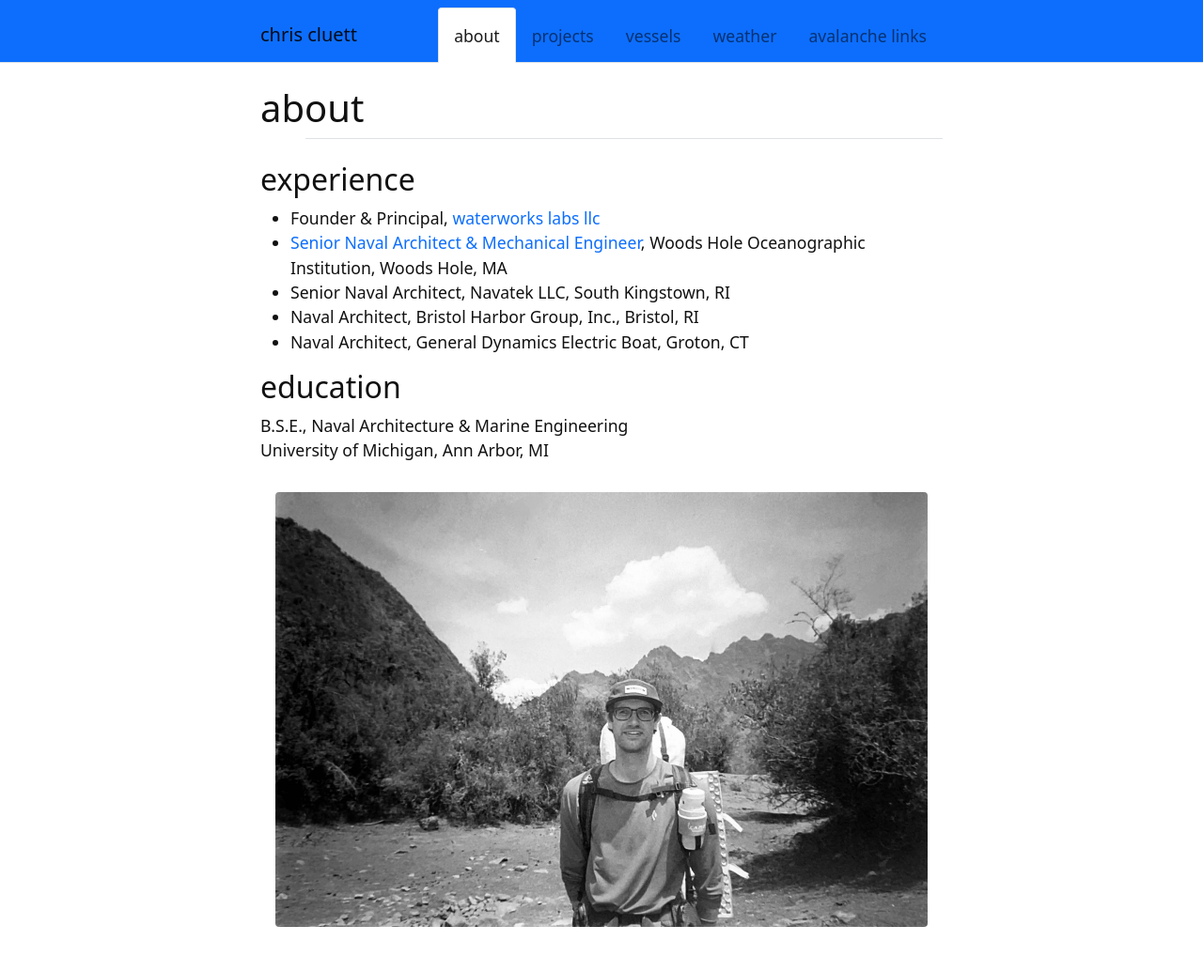
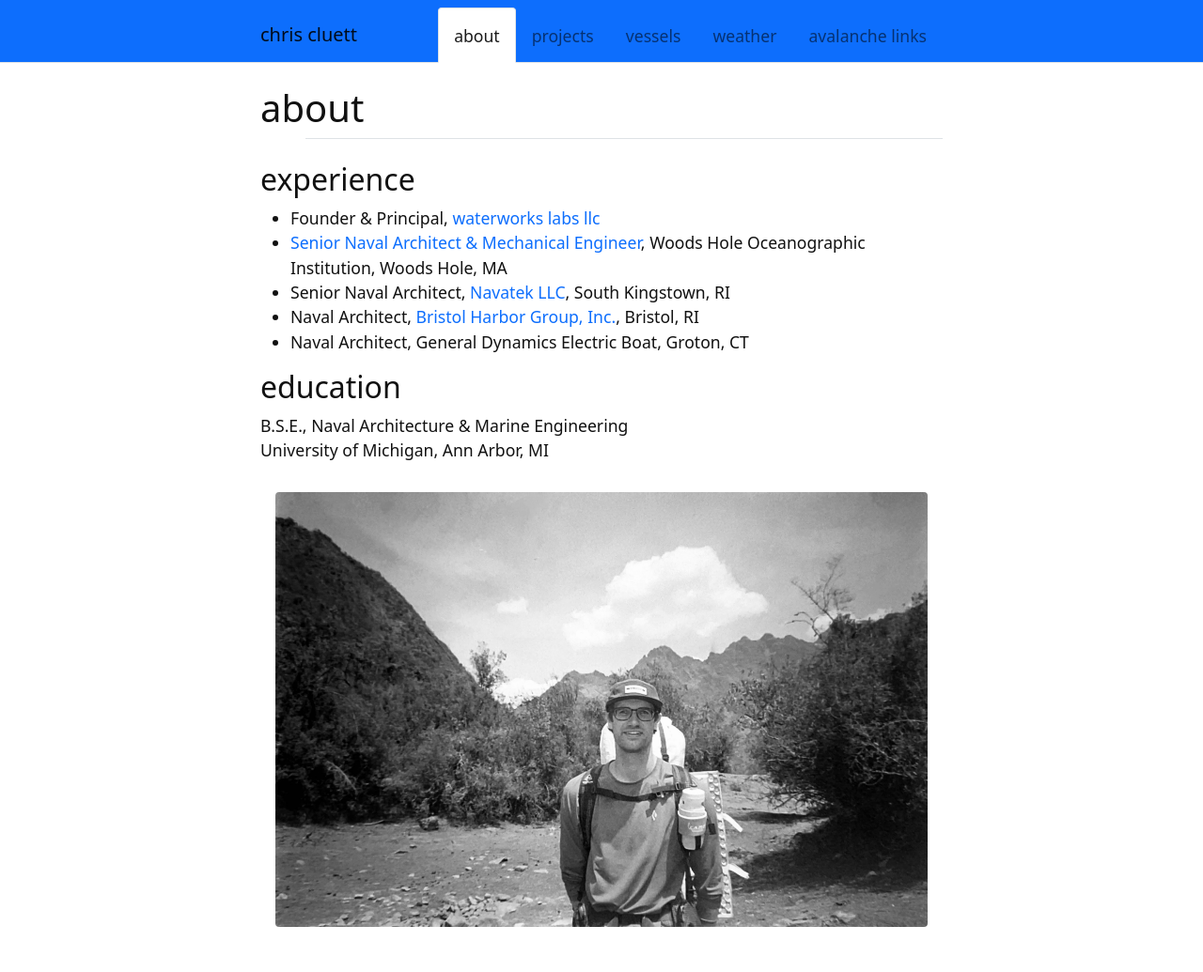
Before and after one commit to ccluett/website, a Jekyll site: the page built from content/0-about.md, in a window 1280 px wide. Shown: the whole page at 94% size. Built offline with Jekyll 4.4.1, drawn with Linux system fonts in a browser that asks for light colours; part of the change alters nothing that is shown.

```diff
--- a/content/0-about.md
+++ b/content/0-about.md
@@ -6,8 +6,8 @@ nav: about
 ## experience
 * Founder & Principal, [waterworks labs llc](https://waterworkslabs.com)
 * [Senior Naval Architect & Mechanical Engineer](https://www2.whoi.edu/staff/ccluett/), Woods Hole Oceanographic Institution, Woods Hole, MA
-* Senior Naval Architect, Navatek LLC, South Kingstown, RI
-* Naval Architect, Bristol Harbor Group, Inc., Bristol, RI
+* Senior Naval Architect, [Navatek LLC](https://www.pacmartech.com/), South Kingstown, RI
+* Naval Architect, [Bristol Harbor Group, Inc.](https://bristolharborgroup.com/), Bristol, RI
 * Naval Architect, General Dynamics Electric Boat, Groton, CT
 
 ## education
```
